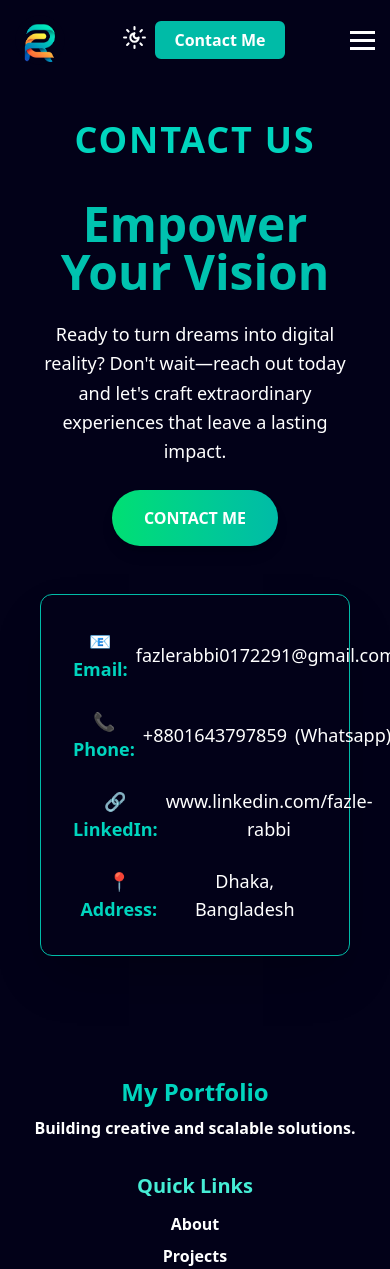
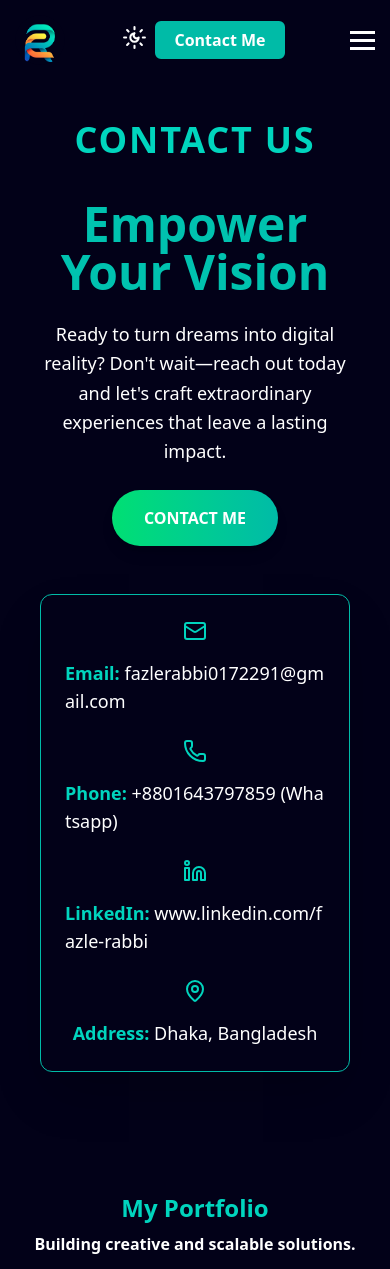
Before and after one commit to Fazle-Rabbi72/MyPortfolio, a React (Vite) app: page /contact in a window 390 px wide. Shown: the top 1269 px of the page. Built offline with nearby package versions, Linux system fonts and the light colour scheme.

Commit message:
update contact for mobile responsive

```diff
--- a/package.json
+++ b/package.json
@@ -12,6 +12,7 @@
   "dependencies": {
     "@tailwindcss/vite": "^4.0.9",
     "emailjs-com": "^3.2.0",
+    "lucide-react": "^0.477.0",
     "react": "^19.0.0",
     "react-dom": "^19.0.0",
     "react-icons": "^5.5.0",
--- a/src/Pages/Contact/Contact.jsx
+++ b/src/Pages/Contact/Contact.jsx
@@ -1,5 +1,5 @@
 import React from "react";
-
+import { Mail, Phone, MapPin, Linkedin } from "lucide-react";
 const Contact = () => {
   return (
     <section className="py-10 mb-10 px-10  md:px-16 bg-[var(--bg-color)] text-[var(--text-color)]">
@@ -26,38 +26,56 @@ const Contact = () => {
         </div>
 
         {/* Right Side - Contact Details */}
-        <div className="bg-[var(--bg-color)] p-8 rounded-xl shadow-2xl space-y-6 text-center md:text-left border border-teal-500">
-          <p className="text-lg flex items-center gap-2">
-            <span className="font-semibold text-teal-400">📧 Email:</span>{" "}
+        <div className="bg-[var(--bg-color)] break-all p-6 md:p-8 rounded-xl shadow-2xl space-y-6 border border-teal-500 max-w-lg mx-auto">
+      <div className="flex flex-col md:flex-row items-center md:items-start gap-4">
+        <Mail className="text-teal-400 w-6 h-6" />
+        <p className="text-lg">
+          <span className="font-semibold text-teal-400">Email:</span>{" "}
           <a
             href="mailto:fazlerabbi0172291@gmail.com"
-              className="hover:text-teal-300"
+            className="hover:text-teal-300 transition duration-300"
           >
             fazlerabbi0172291@gmail.com
           </a>
         </p>
-          <p className="text-lg flex items-center gap-2">
-            <span className="font-semibold text-teal-400">📞 Phone:</span>{" "}
-            <a href="tel:+8801722913206" className="hover:text-teal-300">
+      </div>
+
+      <div className="flex flex-col md:flex-row items-center md:items-start gap-4">
+        <Phone className="text-teal-400 w-6 h-6" />
+        <p className="text-lg">
+          <span className="font-semibold text-teal-400">Phone:</span>{" "}
+          <a
+            href="tel:+8801722913206"
+            className="hover:text-teal-300 transition duration-300"
+          >
             +8801643797859
           </a>{" "}
           (Whatsapp)
         </p>
-          <p className="text-lg flex items-center gap-2">
-            <span className="font-semibold text-teal-400">🔗 LinkedIn:</span>{" "}
+      </div>
+
+      <div className="flex flex-col md:flex-row items-center md:items-start gap-4">
+        <Linkedin className="text-teal-400 w-6 h-6" />
+        <p className="text-lg">
+          <span className="font-semibold text-teal-400">LinkedIn:</span>{" "}
           <a
             href="https://www.linkedin.com/in/fazle-rabbi-852616252/"
             target="_blank"
             rel="noopener noreferrer"
-              className="hover:text-teal-300"
+            className="hover:text-teal-300 transition duration-300"
           >
             www.linkedin.com/fazle-rabbi
           </a>
         </p>
-          <p className="text-lg flex items-center gap-2">
-            <span className="font-semibold text-teal-400">📍 Address:</span>{" "}
-            Dhaka, Bangladesh
+      </div>
+
+      <div className="flex flex-col md:flex-row items-center md:items-start gap-4">
+        <MapPin className="text-teal-400 w-6 h-6" />
+        <p className="text-lg">
+          <span className="font-semibold text-teal-400">Address:</span> Dhaka,
+          Bangladesh
         </p>
+      </div>
     </div>
       </div>
     </section>
--- a/src/Pages/Projects/Project.jsx
+++ b/src/Pages/Projects/Project.jsx
@@ -5,41 +5,69 @@ const projects = [
   {
     id: 1,
     title: "HR Management System",
-    description:"A full-stack web application for managing employees.",
+    description: "A full-stack web application for managing employees.",
     image: "https://i.postimg.cc/prcGVJPL/HRM.jpg",
-    details: "The HR Management System is a comprehensive solution designed to automate and streamline various employee management processes, ensuring efficiency, accuracy, and enhanced decision-making. By implementing role-based access control (RBAC) and providing user-specific functionalities, this system facilitates smooth workflows within the organization. With features such as employee records management, attendance tracking, leave management, payroll systems, and performance evaluations, the system allows Human Resources (HR) departments to focus on strategic tasks rather than administrative work.The system is built using Django REST Framework (DRF), enabling the development of secure APIs for accessing employee data, and is complemented by an intuitive frontend built with React.js, Tailwind CSS, and JavaScript. The project is designed to handle all aspects of employee management, ensuring data integrity, security, and ease of use.For api documentation I have used Swagger",
+    details:
+      "The HR Management System is a comprehensive solution designed to automate and streamline various employee management processes, ensuring efficiency, accuracy, and enhanced decision-making. By implementing role-based access control (RBAC) and providing user-specific functionalities, this system facilitates smooth workflows within the organization. With features such as employee records management, attendance tracking, leave management, payroll systems, and performance evaluations, the system allows Human Resources (HR) departments to focus on strategic tasks rather than administrative work.The system is built using Django REST Framework (DRF), enabling the development of secure APIs for accessing employee data, and is complemented by an intuitive frontend built with React.js, Tailwind CSS, and JavaScript. The project is designed to handle all aspects of employee management, ensuring data integrity, security, and ease of use.For api documentation I have used Swagger",
 
-    technology: ["Django REST Framework","Python","React js","Tailwind CSS", "JavaScript", "PostgreSQL"],
-    tools: ["VS Code", "GitHub", "Vercel", "Postman","Swagger"],
+    technology: [
+      "Django REST Framework",
+      "Python",
+      "React js",
+      "Tailwind CSS",
+      "JavaScript",
+      "PostgreSQL",
+    ],
+    tools: ["VS Code", "GitHub", "Vercel", "Postman", "Swagger"],
     link_frontend: "https://hr-management-system-frontend-seven.vercel.app/",
-    link_backend: "https://vercel.com/fazle-rabbis-projects-77d91d11/hr-management-system",
-    link_backend_code:"https://github.com/Fazle-Rabbi72/HR-Management-System",
+    link_backend:
+      "https://vercel.com/fazle-rabbis-projects-77d91d11/hr-management-system",
+    link_backend_code: "https://github.com/Fazle-Rabbi72/HR-Management-System",
   },
   {
     id: 2,
     title: "Hotel Booking System",
-    description: "A hotel booking system with user authentication and payment handling.",
+    description:
+      "A hotel booking system with user authentication and payment handling.",
     image: "https://i.postimg.cc/prpFvwVv/naturesparadaise.jpg",
-    details: "This hotel booking system is a full-stack web application that provides a seamless experience for users to search, book, and manage hotel reservations. The platform integrates secure authentication, real-time balance adjustments, automated email notifications, and review management. Built using Django REST Framework for the backend and HTML, CSS, and JavaScript for the frontend, the system ensures data integrity, security, and efficiency while providing a smooth user experience.",
-    technology: ["Django REST Framework","Python","HTML", "CSS", "JavaScript", "Sqlite", "Bootstrap"],
-    tools: ["VS Code", "GitHub", "Render", "Postman","Netlify"],
+    details:
+      "This hotel booking system is a full-stack web application that provides a seamless experience for users to search, book, and manage hotel reservations. The platform integrates secure authentication, real-time balance adjustments, automated email notifications, and review management. Built using Django REST Framework for the backend and HTML, CSS, and JavaScript for the frontend, the system ensures data integrity, security, and efficiency while providing a smooth user experience.",
+    technology: [
+      "Django REST Framework",
+      "Python",
+      "HTML",
+      "CSS",
+      "JavaScript",
+      "Sqlite",
+      "Bootstrap",
+    ],
+    tools: ["VS Code", "GitHub", "Render", "Postman", "Netlify"],
     link_frontend: "https://natures-paradise.netlify.app/",
     link_backend: "https://natures-paradise-stlb.onrender.com/",
-    link_backend_code:"https://github.com/Fazle-Rabbi72/hotel_booking_backend",
-    link_frontend_code:"https://github.com/Fazle-Rabbi72/hotel_booking_frontend"
+    link_backend_code: "https://github.com/Fazle-Rabbi72/hotel_booking_backend",
+    link_frontend_code:
+      "https://github.com/Fazle-Rabbi72/hotel_booking_frontend",
   },
   {
     id: 3,
     title: "Computer Club Management System (Team Lead - Backend)",
     description: "A full-stack web application for managing computer clubs.",
     image: "https://i.postimg.cc/15LsRpCt/cse-club.jpg",
-    details: "Designed and developed a comprehensive club management platform that streamlines membership handling, executive body management, voting, messaging, blog posts, event management, and activity tracking. The system ensures secure role-based access, automated email notifications, and real-time collaboration for club members. Built using Django REST Framework and SQLite, this project emphasizes security, data integrity, and efficient API design to manage club operations effectively.",
-    technology: ["Django REST Framework","Python","React js","JavaScript", "Sqlite", "Tailwind CSS"],
+    details:
+      "Designed and developed a comprehensive club management platform that streamlines membership handling, executive body management, voting, messaging, blog posts, event management, and activity tracking. The system ensures secure role-based access, automated email notifications, and real-time collaboration for club members. Built using Django REST Framework and SQLite, this project emphasizes security, data integrity, and efficient API design to manage club operations effectively.",
+    technology: [
+      "Django REST Framework",
+      "Python",
+      "React js",
+      "JavaScript",
+      "Sqlite",
+      "Tailwind CSS",
+    ],
     tools: ["VS Code", "GitHub", "Render", "Postman"],
     link_frontend: "https://computerclub-cityuniversity.netlify.app/",
     link_backend: "https://computer-club.onrender.com",
-    link_backend_code:"https://github.com/Fazle-Rabbi72/computer_club",
-  }
+    link_backend_code: "https://github.com/Fazle-Rabbi72/computer_club",
+  },
 ];
 
 const Project = () => {
@@ -55,6 +83,7 @@ const Project = () => {
               key={project.id}
               className="relative bg-[var(--bg-color-2)] backdrop-blur-xl p-6 rounded-xl shadow-lg border border-transparent hover:border-teal-400 transition-all duration-300 hover:scale-105 hover:shadow-teal-500/50"
             >
+              {/* Project Image */}
               <div className="overflow-hidden rounded-lg">
                 <img
                   src={project.image}
@@ -62,20 +91,27 @@ const Project = () => {
                   className="w-full h-48 object-cover rounded-lg transition-transform duration-300 hover:scale-110"
                 />
               </div>
-              <h3 className="mt-4 text-2xl font-semibold text-teal-300">{project.title}</h3>
-              <p className="mt-2 text-gray-400">{project.description}</p>
 
+              {/* Project Title */}
+              <h3 className="mt-4 text-2xl font-semibold text-teal-300 text-center md:text-left">
+                {project.title}
+              </h3>
 
+              {/* Project Description */}
+              <p className="mt-2 text-gray-400 text-center md:text-left">
+                {project.description}
+              </p>
 
-
-
+              {/* View Project Button */}
+              <div className="mt-4 flex justify-center md:justify-start">
                 <Link
                   to={`/projects/${project.id}`}
                   state={{ project }}
-                className="mt-4 inline-block px-6 py-2 rounded-lg bg-teal-500 text-white font-semibold hover:bg-teal-600 active:scale-95 transition-all duration-200 shadow-md hover:shadow-teal-500/50"
+                  className="px-6 py-2 rounded-lg bg-teal-500 text-white font-semibold hover:bg-teal-600 active:scale-95 transition-all duration-200 shadow-md hover:shadow-teal-500/50"
                 >
                   View Project
                 </Link>
+              </div>
             </div>
           ))}
         </div>
--- a/src/components/Herosection/Herosection.jsx
+++ b/src/components/Herosection/Herosection.jsx
@@ -1,5 +1,5 @@
 import React from "react";
-import { FaFacebook, FaTwitter, FaLinkedin, FaGithub } from "react-icons/fa";
+import { FaFacebook,  FaLinkedin, FaGithub } from "react-icons/fa";
 
 const HeroSection = () => {
   return (
@@ -67,7 +67,7 @@ const HeroSection = () => {
           {/* Follow Me Section (Mobile Only) */}
           <div className="md:hidden">
             <div className=" flex-col items-center space-y-4 w-full flex mt-10">
-              <h3 className="text-xl font-semibold border px-4 bg-teal-500 text-center">
+              <h3 className="text-xl font-semibold rounded-md border px-4 bg-teal-500 text-center">
                 Follow Me
               </h3>
               <div className="flex space-x-6">
```
Also changed, not shown: 1 other file (tests, documents, lock files or other folders). Lines whose indentation alone changed are shown as unchanged.
